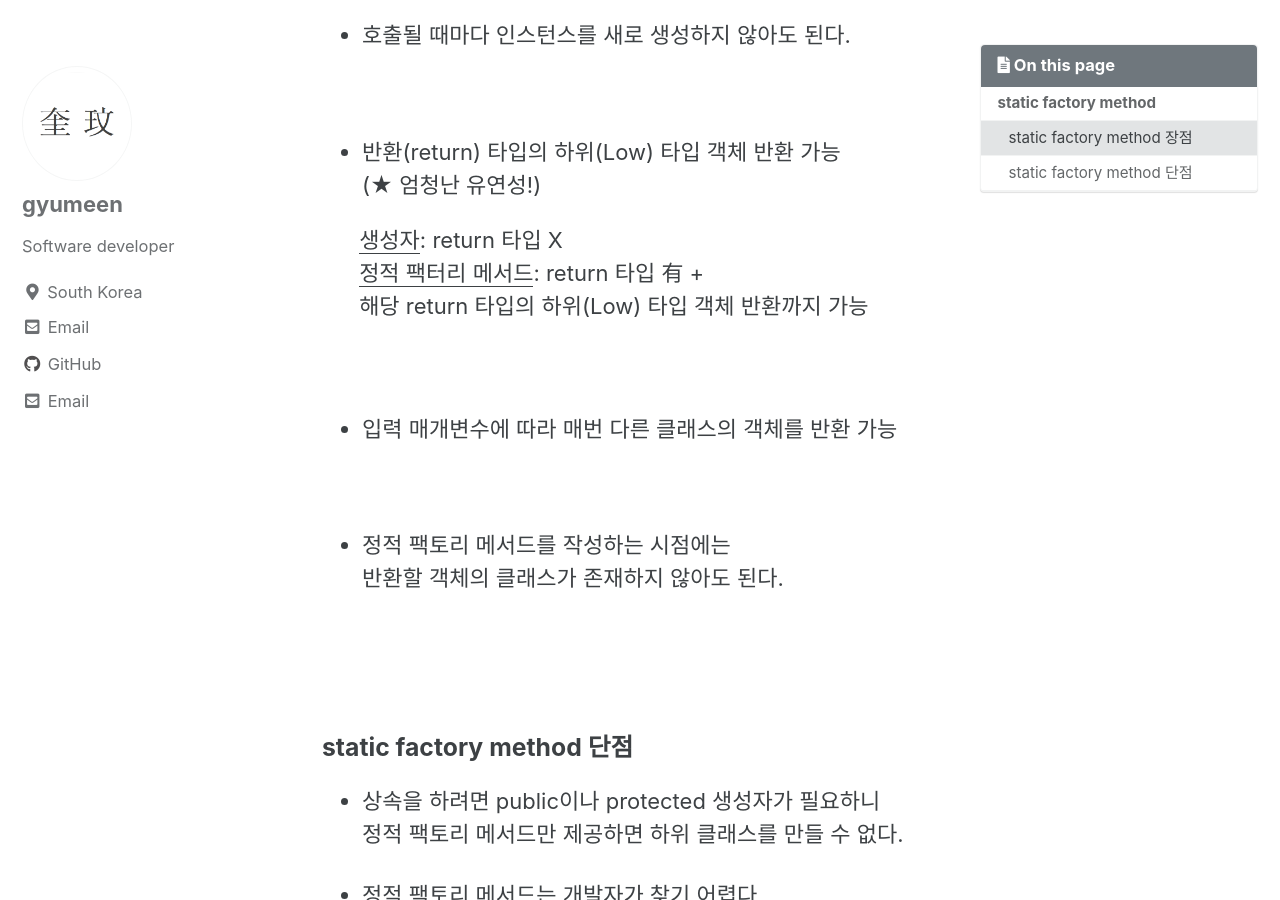
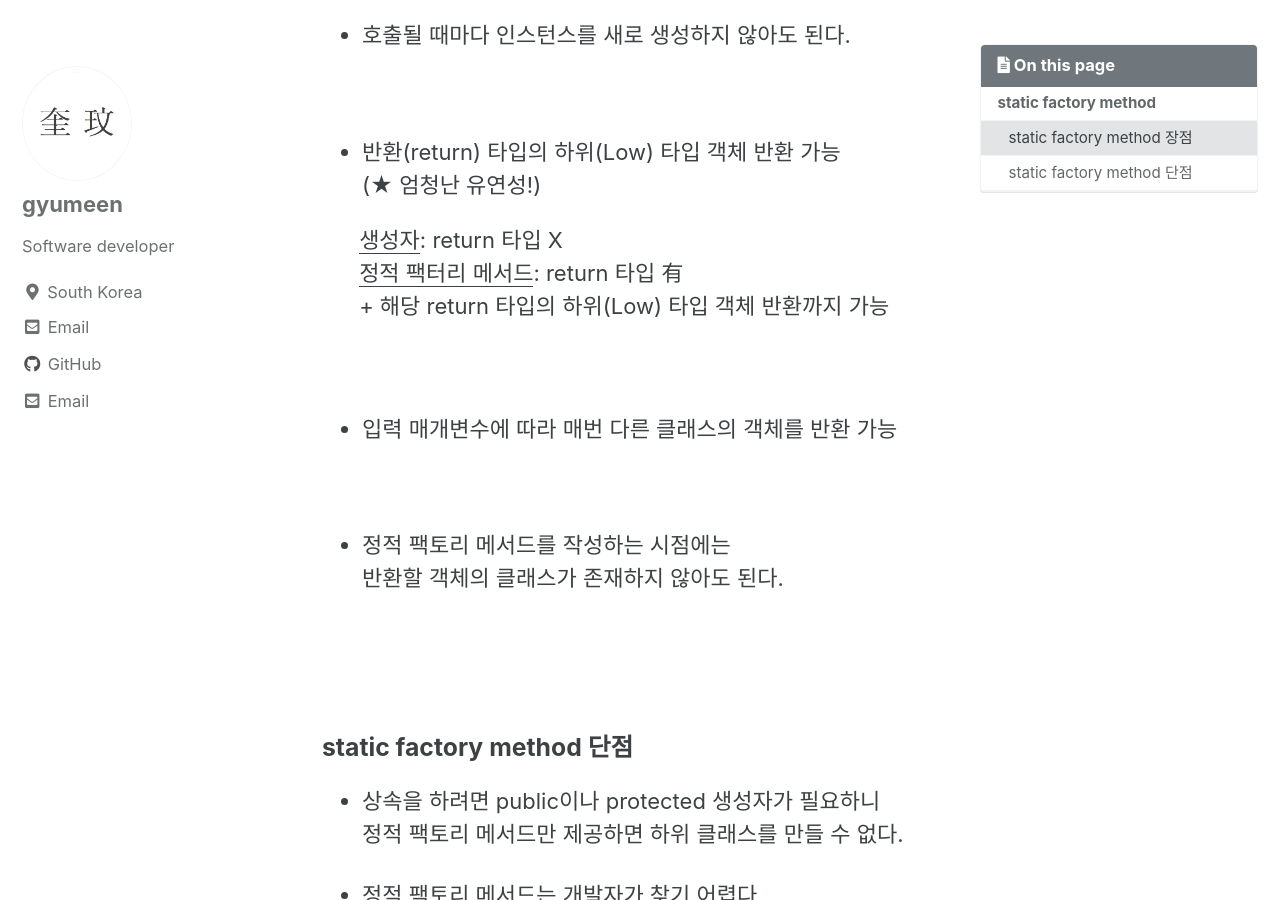
Before and after one commit to gyumeen/gyumeen.github.io, a Jekyll site: the page built from _posts/2021/Java/2021-01-14-생성자_정적 팩터리 메서드.md, in a window 1280 px wide and 900 px high, scrolled down 900 px. Built offline with Jekyll 4.4.1, drawn with Linux system fonts in a browser that asks for light colours; cached includes are drawn as plain includes; comment, search, counter and statistics services are not loaded.

Commit message:
Update 2021-01-14-생성자_정적 팩터리 메서드.md

```diff
--- a/_posts/2021/Java/2021-01-14-생성자_정적 팩터리 메서드.md
+++ b/_posts/2021/Java/2021-01-14-생성자_정적 팩터리 메서드.md
@@ -39,8 +39,8 @@ public 생성자, 정적 팩터리 메서드 모두 각자의 쓰임새는 분
 (★ 엄청난 유연성!)
 
  &nbsp; &nbsp;&nbsp; &nbsp;<U>생성자</U>: return 타입 X
- &nbsp; &nbsp;&nbsp; &nbsp;<U>정적 팩터리 메서드</U>: return 타입 有 +
- &nbsp; &nbsp;&nbsp; &nbsp;해당 return 타입의 하위(Low) 타입 객체 반환까지 가능
+ &nbsp; &nbsp;&nbsp; &nbsp;<U>정적 팩터리 메서드</U>: return 타입 有
+ &nbsp; &nbsp;&nbsp; &nbsp;+ 해당 return 타입의 하위(Low) 타입 객체 반환까지 가능
 
 <br/>
 
```
